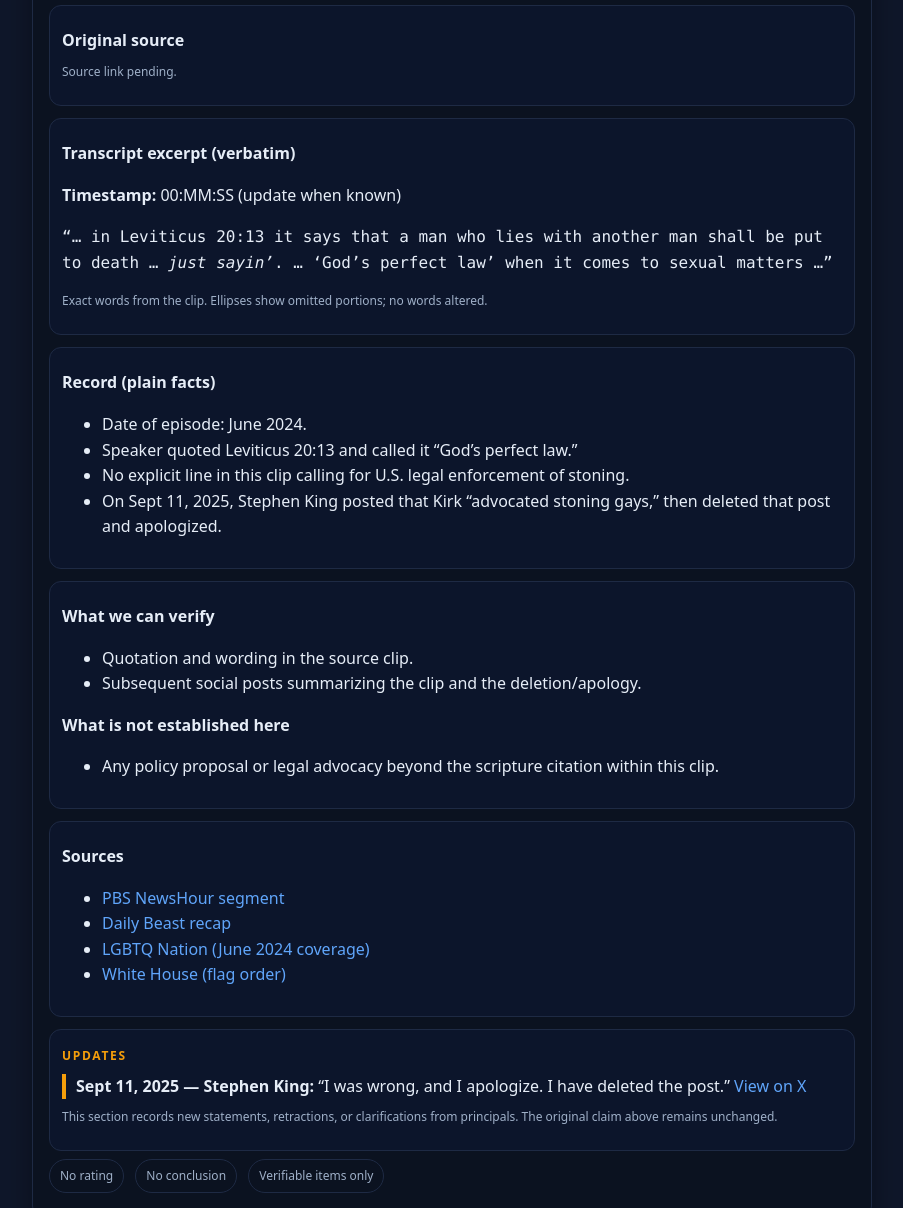
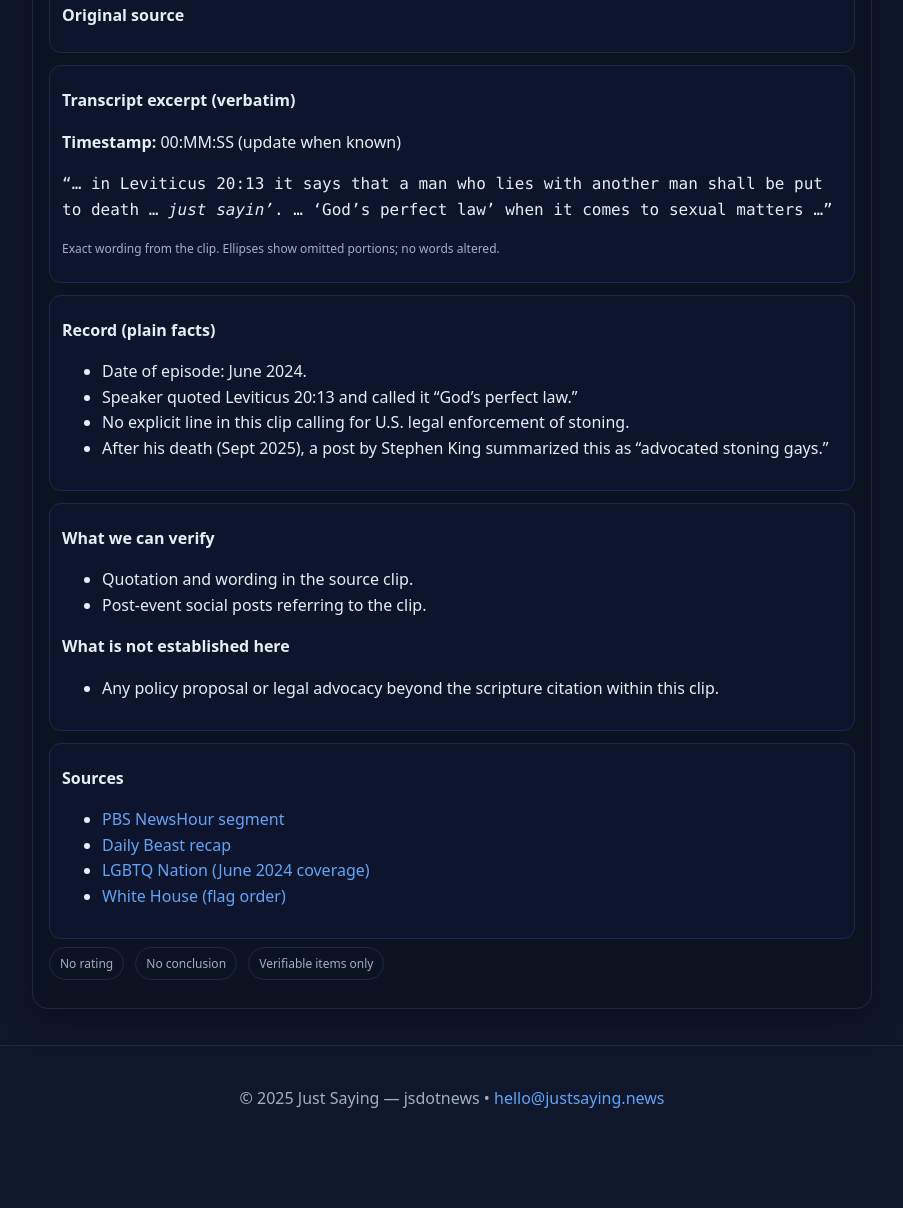
Before and after one commit to jsdotnews/justsaying-site, a plain HTML site: page index.html in a window 1280 px wide. Shown: the part 392-1600 px from the top of the page, without its empty margins (188-1091 px from the left). After the commit the page ends 1563 px from the top, so only its background shows below. Drawn offline with Linux system fonts and the light colour scheme.

Commit message:
Update index.html

```diff
--- a/index.html
+++ b/index.html
@@ -16,7 +16,6 @@
       --line:#1E2A44;        /* borders */
       --brand:#60A5FA;       /* action / links */
       --accent:#22D3EE;      /* section kickers */
-      --update:#F59E0B;      /* update label */
       --radius:16px;
       --shadow:0 12px 30px rgba(0,0,0,.35);
     }
@@ -62,17 +61,13 @@
     .pill{display:inline-block;border:1px solid var(--line);border-radius:999px;padding:6px 10px;
       color:var(--muted);font-size:12px;margin-right:8px}
 
-    /* --- Media & buttons --- */
+    /* --- Media --- */
     .video{aspect-ratio:16/9;width:100%;border:0;border-radius:12px;background:#000}
     .btn{
       display:inline-block;background:#0b223c;border:1px solid var(--line);color:var(--ink);
       padding:10px 12px;border-radius:10px;margin-right:8px;margin-top:6px;text-decoration:none
     }
     .btn:hover{background:#0d2644}
-
-    /* --- Updates box --- */
-    .updates .key{color:var(--update)}
-    .update-item{border-left:4px solid var(--update);padding-left:10px;margin:6px 0}
 
     footer{border-top:1px solid var(--line);color:var(--muted);text-align:center;padding:20px 0 40px}
 
@@ -97,12 +92,12 @@
   <main class="wrap">
     <section>
       <h1>Today</h1>
-      <p class="lead">We publish the claim as stated, the record with source, what is known/unknown, and any later updates. No verdicts.</p>
+      <p class="lead">We publish the claim as stated, the record with source, and what is known/unknown. No verdicts.</p>
     </section>
 
     <!-- ===== Example entry (Charlie Kirk) ===== -->
-    <article class="card" id="kirk"
-      data-video=""  <!-- Put an embeddable URL here (YouTube/rumble/etc). Leave empty if none -->
+    <article class="card" id="kirk-example"
+      data-video="VIDEO_URL"                          <!-- Put a playable embed URL or leave empty -->
       data-alt-1-label="Open PBS segment"
       data-alt-1-href="https://www.pbs.org/newshour/show/authorities-piece-together-the-killing-of-conservative-activist-charlie-kirk"
       data-alt-2-label="Daily Beast recap"
@@ -112,14 +107,14 @@
       <h2>“Charlie Kirk advocated stoning gay people to death.”</h2>
 
       <div class="grid">
-        <!-- Source media -->
         <div class="box" id="kirk-media">
           <h3>Original source</h3>
+          <!-- The script below will either render an <iframe> if data-video is set,
+               or show the alternative link buttons if not. -->
           <div id="kirk-embed"></div>
           <p class="meta" id="kirk-alt-note"></p>
         </div>
 
-        <!-- Transcript -->
         <div class="box">
           <h3>Transcript excerpt (verbatim)</h3>
           <p><strong>Timestamp:</strong> 00:MM:SS (update when known)</p>
@@ -127,26 +122,24 @@
             “… in Leviticus 20:13 it says that a man who lies with another man shall be put to death …
             <em>just sayin’</em>. … ‘God’s perfect law’ when it comes to sexual matters …”
           </p>
-          <p class="meta">Exact words from the clip. Ellipses show omitted portions; no words altered.</p>
+          <p class="meta">Exact wording from the clip. Ellipses show omitted portions; no words altered.</p>
         </div>
 
-        <!-- Factual record -->
         <div class="box">
           <h3>Record (plain facts)</h3>
           <ul>
             <li>Date of episode: June 2024.</li>
             <li>Speaker quoted Leviticus 20:13 and called it “God’s perfect law.”</li>
             <li>No explicit line in this clip calling for U.S. legal enforcement of stoning.</li>
-            <li>On Sept 11, 2025, Stephen King posted that Kirk “advocated stoning gays,” then deleted that post and apologized.</li>
+            <li>After his death (Sept 2025), a post by Stephen King summarized this as “advocated stoning gays.”</li>
           </ul>
         </div>
 
-        <!-- Verification status -->
         <div class="box">
           <h3>What we can verify</h3>
           <ul>
             <li>Quotation and wording in the source clip.</li>
-            <li>Subsequent social posts summarizing the clip and the deletion/apology.</li>
+            <li>Post-event social posts referring to the clip.</li>
           </ul>
           <h3 style="margin-top:8px">What is not established here</h3>
           <ul>
@@ -154,7 +147,6 @@
           </ul>
         </div>
 
-        <!-- Sources -->
         <div class="box">
           <h3>Sources</h3>
           <ul>
@@ -163,18 +155,6 @@
             <li><a href="https://www.lgbtqnation.com/2024/06/donald-trump-shares-stage-with-rightwing-activist-whos-discussing-stoning-gay-people-to-death/">LGBTQ Nation (June 2024 coverage)</a></li>
             <li><a href="https://www.whitehouse.gov/presidential-actions/2025/09/honoring-the-memory-of-charlie-kirk/">White House (flag order)</a></li>
           </ul>
-        </div>
-
-        <!-- Updates / Corrections log (doesn't change the claim) -->
-        <div class="box updates">
-          <span class="key">Updates</span>
-          <div class="update-item">
-            <strong>Sept 11, 2025 — Stephen King:</strong>
-            “I was wrong, and I apologize. I have deleted the post.”
-            <a href="https://x.com/stephenking/status/1966484038648021264" target="_blank" rel="noopener">View on X</a>
-          </div>
-          <!-- Add future items as new .update-item blocks with date, who, and link -->
-          <p class="meta">This section records new statements, retractions, or clarifications from principals. The original claim above remains unchanged.</p>
         </div>
       </div>
 
@@ -195,17 +175,18 @@
   </footer>
 
   <script>
-    // Year
+    // year stamp
     document.getElementById('year').textContent = new Date().getFullYear();
 
-    // Media embed helper: if data-video is set, show iframe; else show fallback link buttons.
+    // Simple embed/alt logic: if data-video is set, show iframe; else show buttons from data-alt-*.
     (function(){
-      const card = document.getElementById('kirk');
+      const card = document.getElementById('kirk-example');
       const container = document.getElementById('kirk-embed');
       const note = document.getElementById('kirk-alt-note');
       const video = (card.getAttribute('data-video')||'').trim();
 
       if (video){
+        // basic sanity: allow only https and basic embed forms
         const ok = /^https:\/\/.+/i.test(video);
         if (ok){
           const iframe = document.createElement('iframe');
@@ -214,9 +195,10 @@
           iframe.allowFullscreen = true;
           iframe.title = 'Original clip';
           container.appendChild(iframe);
-          note.textContent = 'If the player fails, open in a new tab.';
+          note.textContent = 'If the player fails, use the link above to open in a new tab.';
         }
       } else {
+        // Build alt link buttons from any data-alt-N-label/href pairs present
         const makeBtn = (label, href) => {
           const a = document.createElement('a');
           a.className = 'btn';
```
